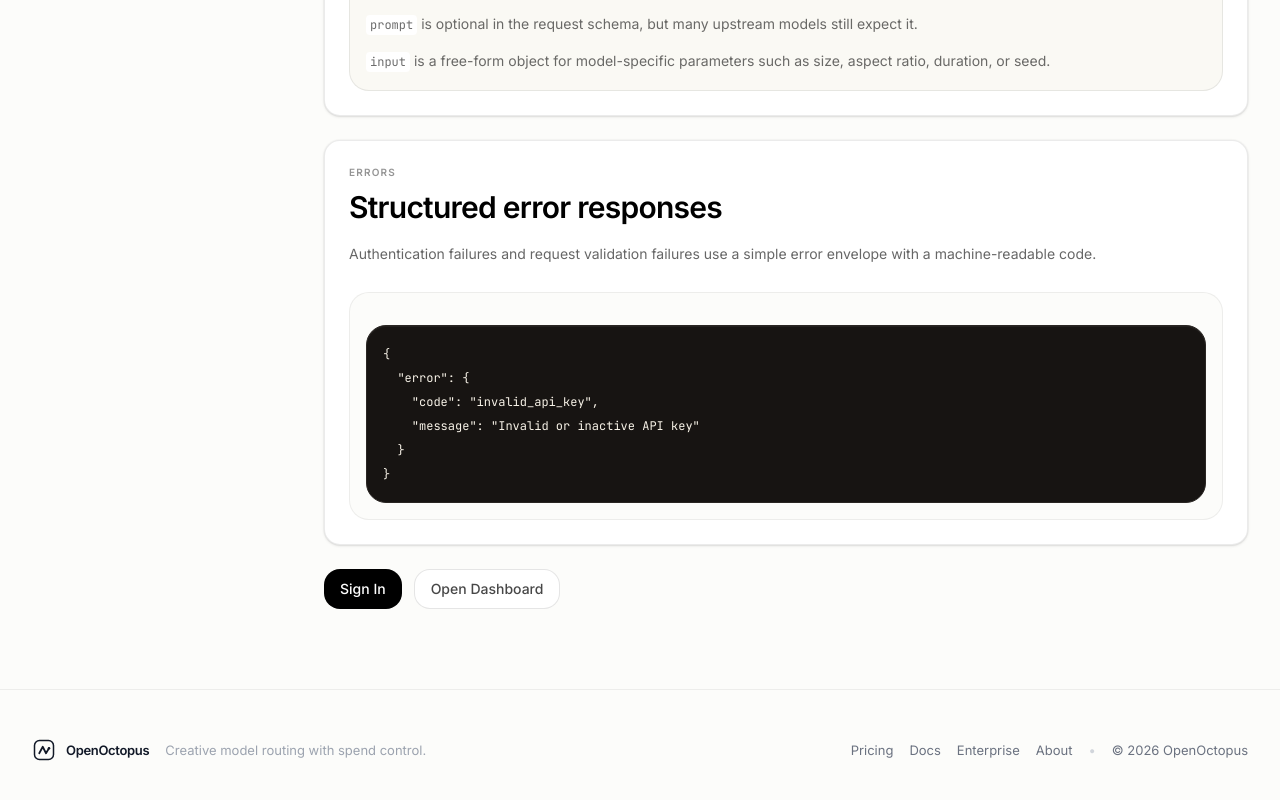
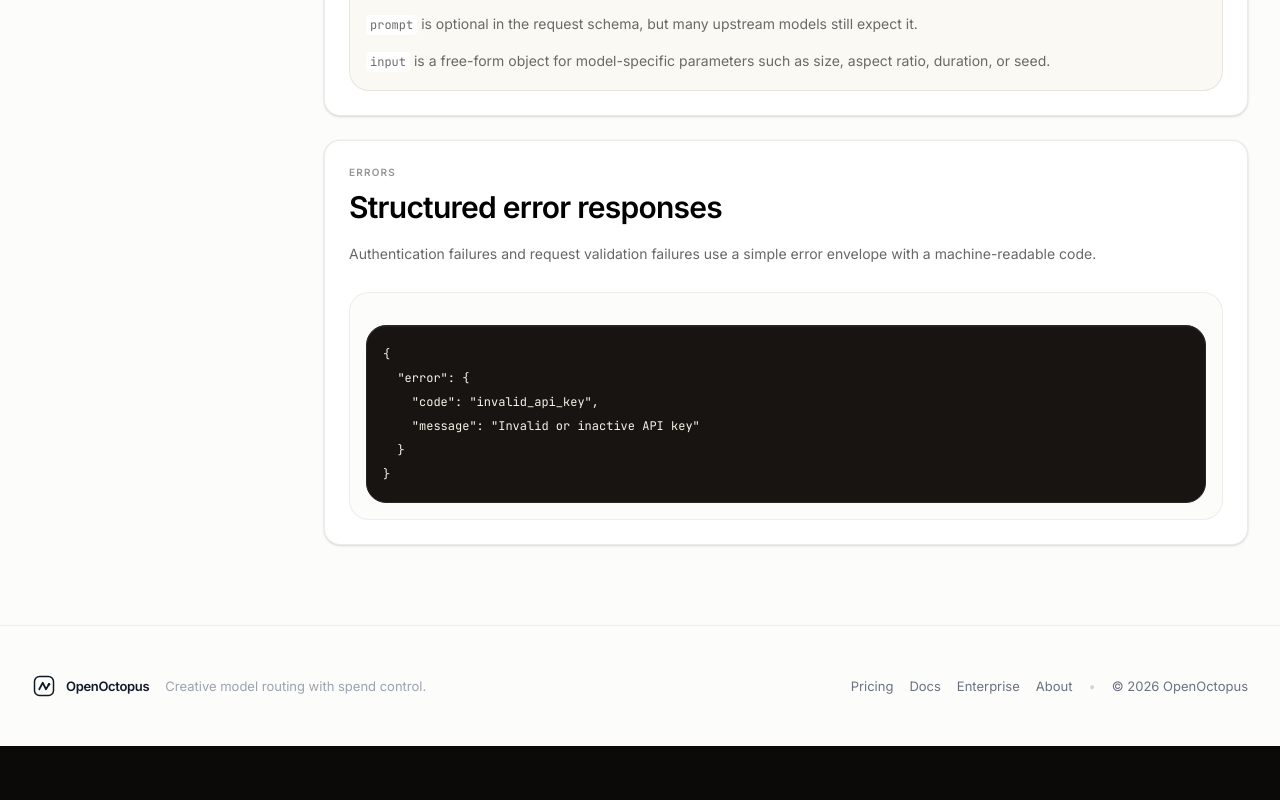
Before and after one commit to Joeyzzyy/openoctopus, a Next.js app: page /docs in a window 1280 px wide. Shown: the part 6351-7151 px from the top of the page. After the commit the page ends 7097 px from the top, so only its background shows below. Built offline with nearby package versions, Linux system fonts and the light colour scheme; no server answers.

Commit message:
Remove docs footer action buttons

```diff
--- a/src/app/(marketing)/docs/page.tsx
+++ b/src/app/(marketing)/docs/page.tsx
@@ -551,20 +551,6 @@ export default function DocsPage() {
               </div>
             </DocsSection>
 
-            <div className="flex flex-wrap gap-3">
-              <Link
-                href="/login"
-                className="inline-flex h-10 items-center justify-center rounded-lg bg-black px-4 text-sm font-medium text-white transition-colors hover:bg-black/85"
-              >
-                Sign In
-              </Link>
-              <Link
-                href="/dashboard"
-                className="inline-flex h-10 items-center justify-center rounded-lg border border-black/10 bg-white px-4 text-sm font-medium text-black/72 transition-colors hover:bg-black/[0.03]"
-              >
-                Open Dashboard
-              </Link>
-            </div>
           </div>
         </div>
       </div>
```
